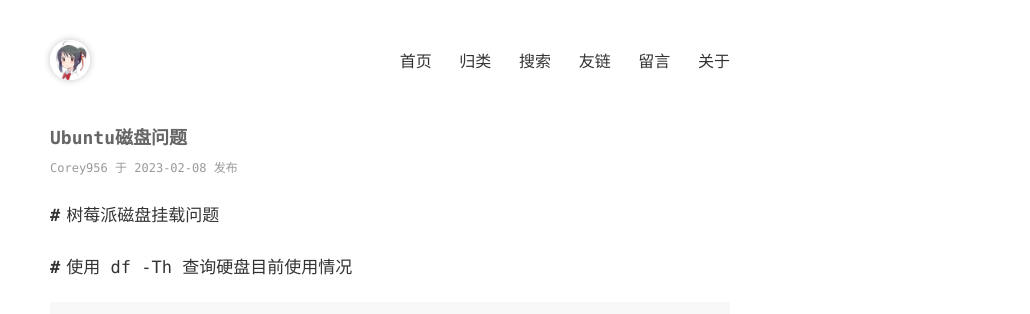
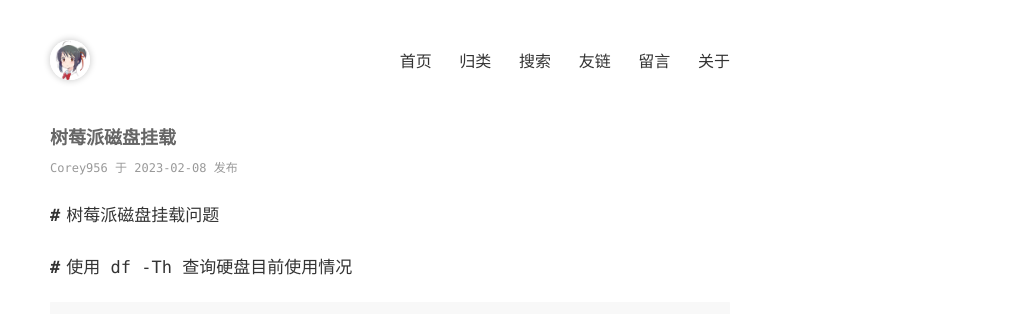
Before and after one commit to Corey956/corey95-blog, a Jekyll site: the page built from _posts/2023-02-08-Ubuntu磁盘问题.md, in a window 1280 px wide. Shown: the top 314 px of the page, without its empty margins (250-1280 px from the left). Built offline with Jekyll 4.4.1, drawn with Linux system fonts in a browser that asks for light colours.

Commit message:
update categories and update ico

```diff
--- a/_posts/2023-02-08-Ubuntu磁盘问题.md
+++ b/_posts/2023-02-08-Ubuntu磁盘问题.md
@@ -1,7 +1,7 @@
 ---
 layout: mypost
-title: Ubuntu磁盘问题
-categories: [Jekyll]
+title: 树莓派磁盘挂载
+categories: [树莓派]
 extMath: true
 
 ---
```
Also changed, not shown: _posts/2023-02-08-Ubuntu22.4安装docker.md (+1 -1 lines), favicon.ico, 1 other file.
